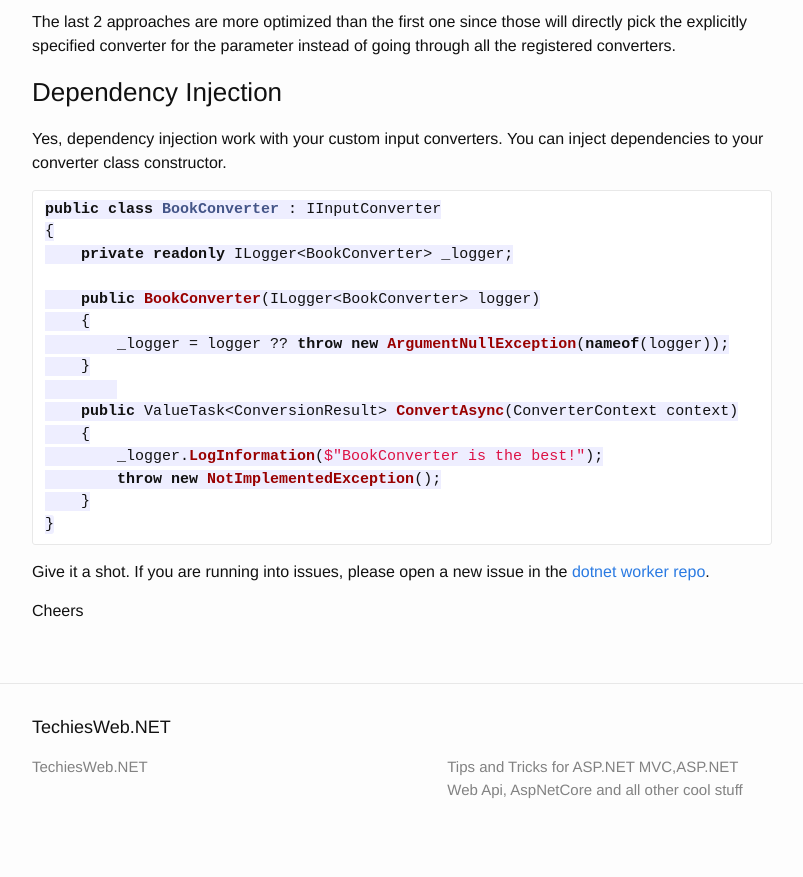
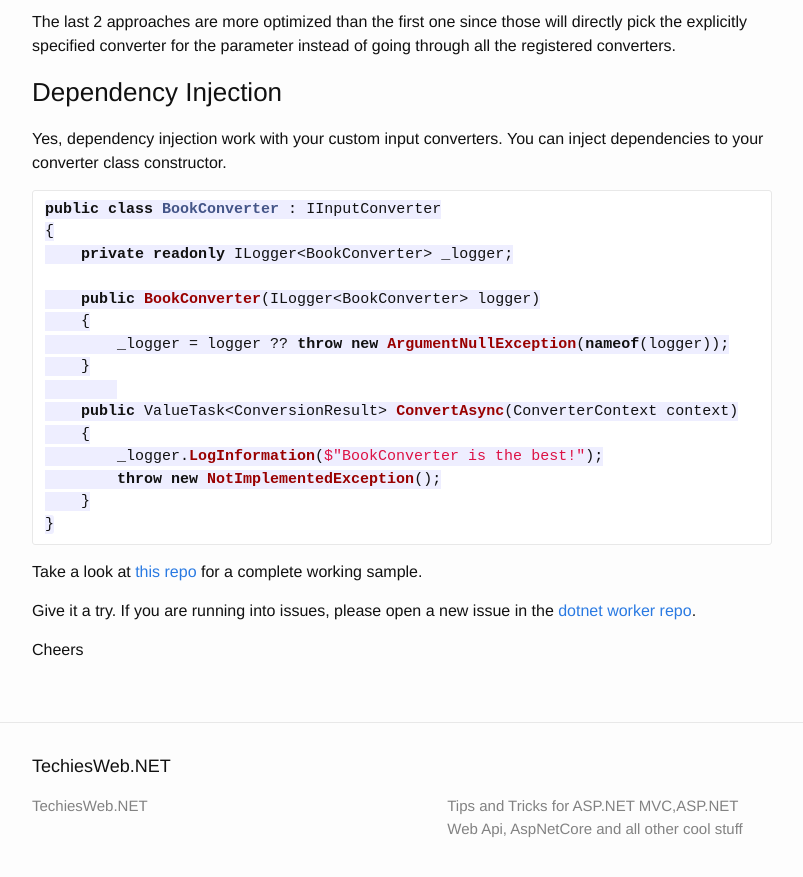
Before and after one commit to kshyju/techiesweb.net, a Jekyll site: the page built from _posts/2023-02-11-azure-functions-input-converters.md, in a window 1280 px wide and 900 px high, scrolled down 5451 px. Shown: the top 877 px of the window, without its empty margins (238-1041 px from the left). Built offline with Jekyll 4.4.1, drawn with Linux system fonts in a browser that asks for light colours.

Commit message:
Link to samples repo

````diff
--- a/_posts/2023-02-11-azure-functions-input-converters.md
+++ b/_posts/2023-02-11-azure-functions-input-converters.md
@@ -245,9 +245,10 @@ public class BookConverter : IInputConverter
 }
 ```
 
+Take a look at [this repo](https://github.com/kshyju/IsolatedFunctionSamples/tree/input-converters) for a complete working sample.
 
 
-Give it a shot. If you are running into issues, please open a new issue in the [dotnet worker repo](https://github.com/Azure/azure-functions-dotnet-worker/issues).
+Give it a try. If you are running into issues, please open a new issue in the [dotnet worker repo](https://github.com/Azure/azure-functions-dotnet-worker/issues).
 
 
 Cheers
````
